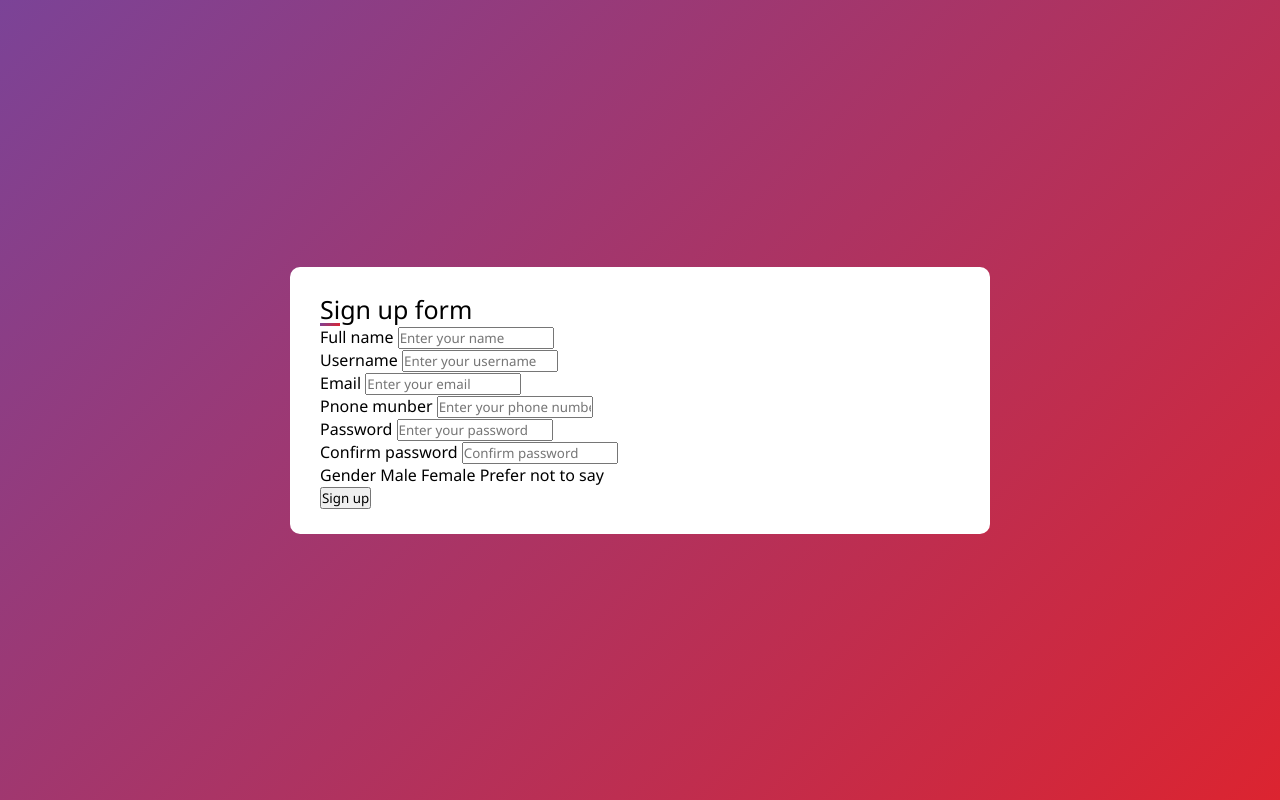
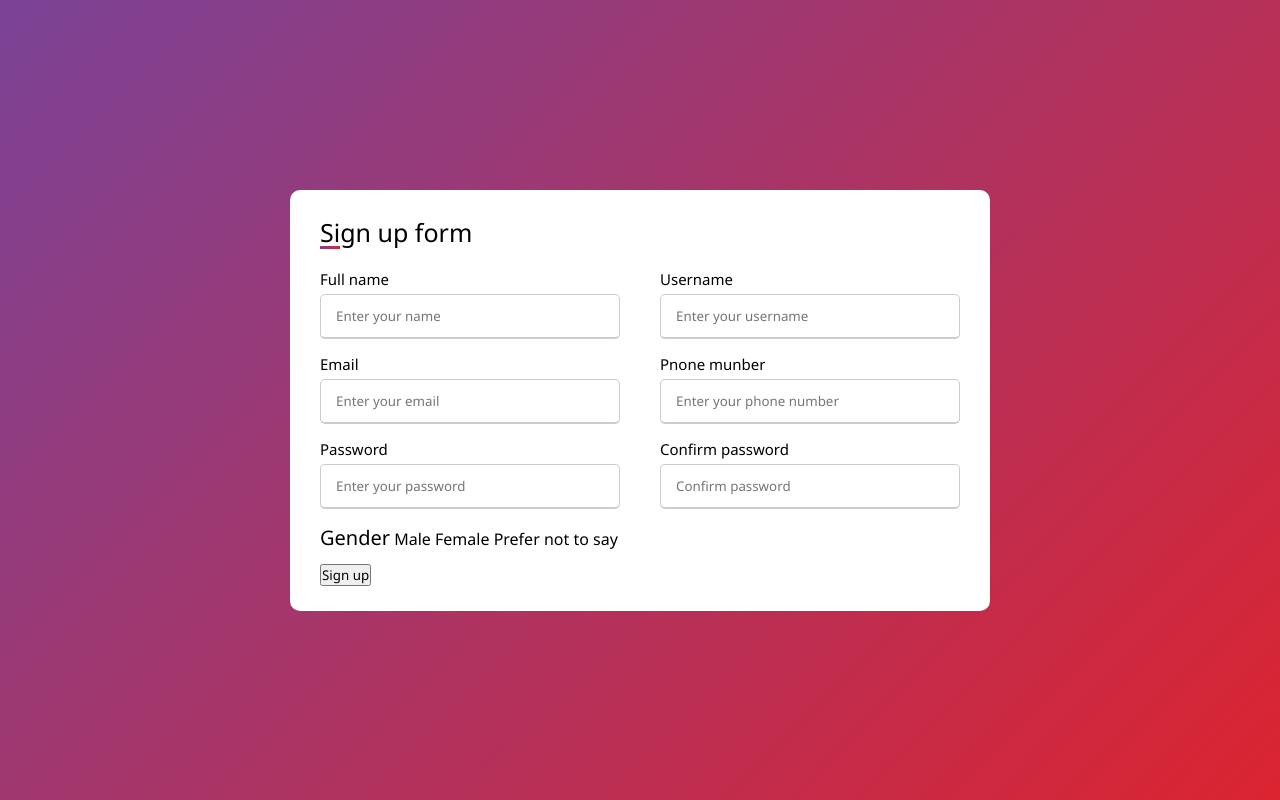
Before and after one commit to Meliciron/responsive-sign-up-form, a plain HTML site: page index.html in a window 1280 px wide. Drawn offline with Linux system fonts and the light colour scheme.

Commit message:
styles for inputs added

```diff
--- a/style.css
+++ b/style.css
@@ -39,3 +39,43 @@
     width: 20px;
     background: linear-gradient(135deg, #7b4397, #dc2430);
  }
+
+ .container form .user-info{
+     display: flex;
+     flex-wrap: wrap;
+     justify-content: space-between;
+     margin: 20px 0 12px 0;
+ }
+
+ form .user-info .input-box{
+     width: calc(100% / 2 - 20px);
+     margin-bottom: 15px;
+ }
+
+ .user-info .input-box input{
+     width: 100%;
+     height: 45px;
+     outline: none;
+     border-radius: 5px;
+     border: 1px solid #ccc;
+     padding-left: 15px;
+     border-bottom-width: 2px;
+     transition: all 0.3s ease;
+ }
+
+ .user-info .input-box input:focus,
+ .user-info .input-box input:valid{
+     border-color: #7b4397;
+ }
+
+ .user-info .input-box span{
+     display: block;
+     font-size: 15px;
+     font-weight: 500;
+     margin-bottom: 5px;
+ }
+
+ form .gender-info .gender-title{
+    font-size: 20px;
+    font-weight: 500;
+ }
```
